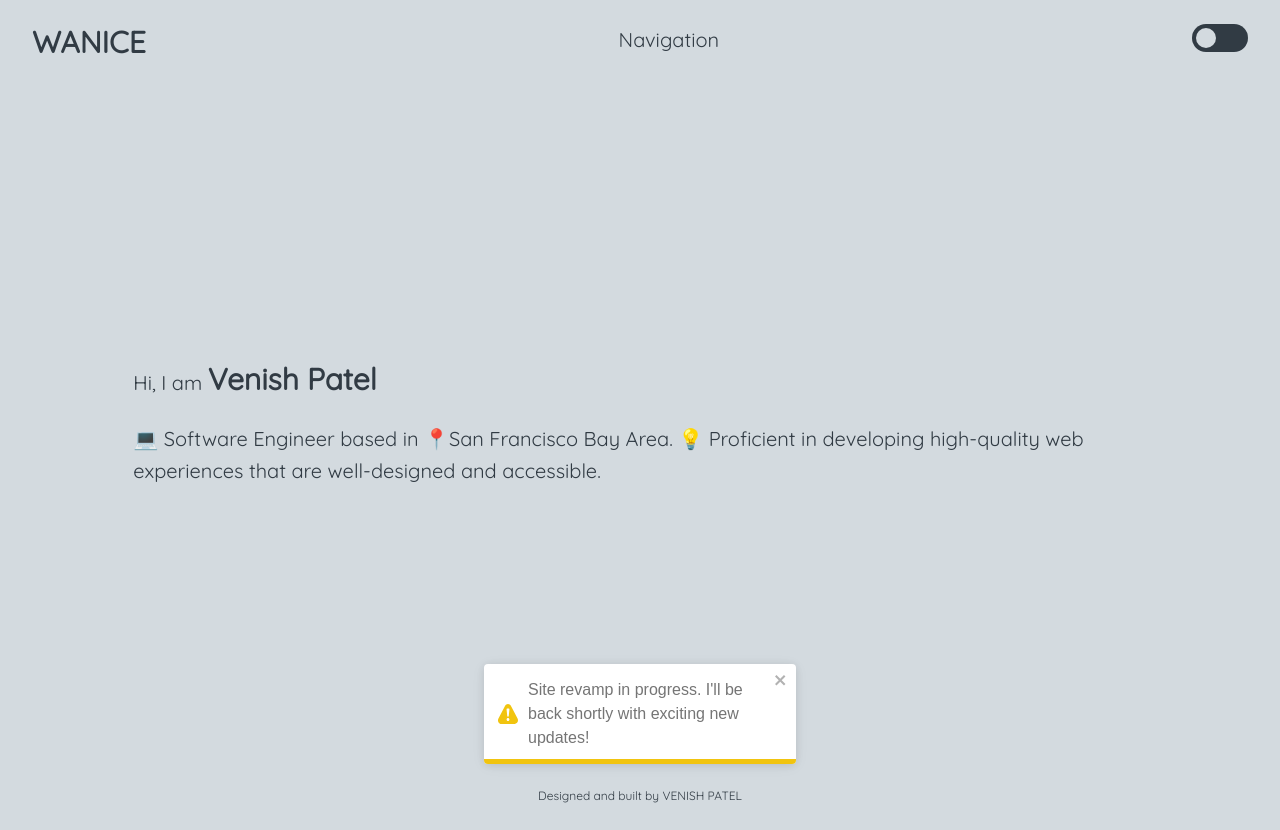
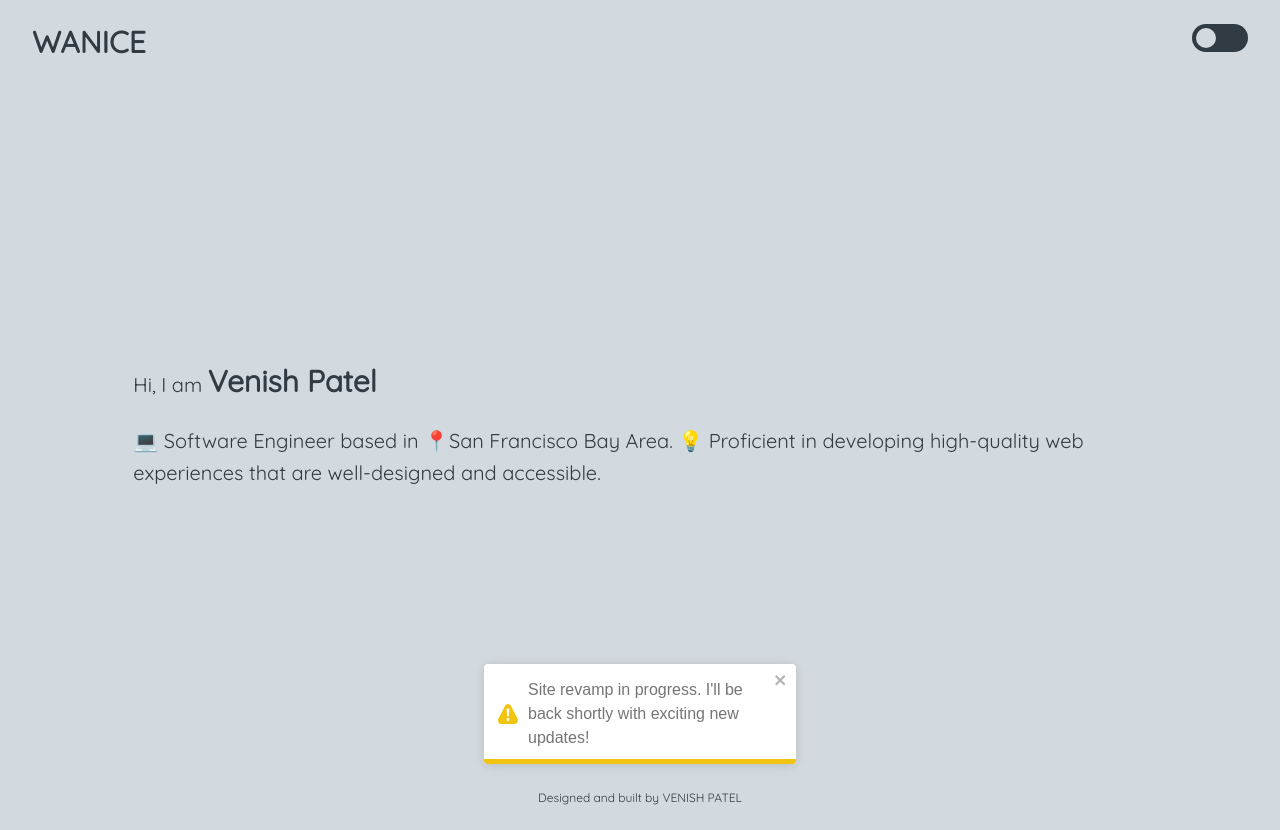
Before and after one commit to venishgpatel/venish-patel-website, a Next.js app: page / in a window 1280 px wide. Built offline with nearby package versions, Linux system fonts and the light colour scheme.

Commit message:
Homepage Logo link added

```diff
--- a/app/globals.css
+++ b/app/globals.css
@@ -22,3 +22,9 @@
     --color-error: #ef4444;
   }
 }
+
+@layer components {
+  .link {
+    @apply hover:text-secondary transition-colors duration-500;
+  }
+}
--- a/app/layout.tsx
+++ b/app/layout.tsx
@@ -14,7 +14,7 @@ export default function RootLayout({
 }) {
   return (
     <html lang="en" className='font-quicksand bg-surface text-primary antialiased'>
-      <body className='text-base leading-6 laptop:text-xl laptop:leading-8'>
+      <body className='text-base leading-6 laptop:text-xl laptop:leading-8 font-medium'>
         <Provider>
           {children}
         </Provider>
--- a/components/Header/index.tsx
+++ b/components/Header/index.tsx
@@ -1,10 +1,15 @@
+import Link from "next/link"
 import SwitchColorTheme from "../Button/Switch"
 import Navigation from "@/components/Navigation"
 
 const Header = () => {
   return (
     <header className="cmp-header container flex mt-6">
-      <div className="cmp-header__logo font-bold text-3xl">WANICE</div>
+      <div className='cmp-header__logo'>
+        <Link href='/' className='link font-bold text-3xl'>
+          WANICE
+        </Link>
+      </div>
       <Navigation></Navigation>
       <SwitchColorTheme />
     </header>
--- a/components/Navigation/index.tsx
+++ b/components/Navigation/index.tsx
@@ -1,6 +1,6 @@
 const Navigation = () => {
   return (
-    <nav className="flex flex-1 justify-center">Navigation</nav>
+    <nav className="flex flex-1 justify-center"></nav>
   )
 }
 
```
